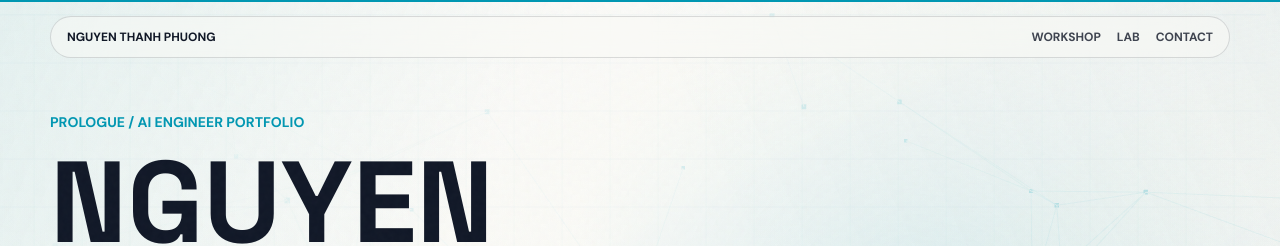
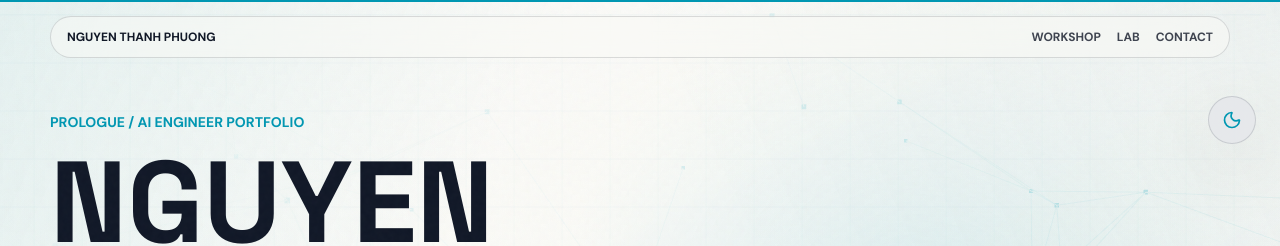
Before and after one commit to char704/Portfolio, a React (Vite) app: page / in a window 1280 px wide. Shown: the top 246 px of the page. Built offline with nearby package versions, Linux system fonts and the light colour scheme.

Commit message:
Add persistent theme toggle

```diff
--- /dev/null
+++ b/src/components/ui/ThemeToggle.jsx
@@ -0,0 +1,41 @@
+import { AnimatePresence, motion } from 'framer-motion';
+import { Moon, Sun } from 'lucide-react';
+import { useTheme } from '../../hooks/useTheme.js';
+
+const iconVariants = {
+  initial: { rotate: -90, scale: 0.55, opacity: 0 },
+  animate: { rotate: 0, scale: 1, opacity: 1 },
+  exit: { rotate: 90, scale: 0.55, opacity: 0 },
+};
+
+export default function ThemeToggle() {
+  const { theme, toggleTheme } = useTheme();
+  const isDark = theme === 'dark';
+  const Icon = isDark ? Sun : Moon;
+
+  return (
+    <motion.button
+      type="button"
+      onClick={toggleTheme}
+      aria-label={isDark ? 'Switch to light theme' : 'Switch to dark theme'}
+      aria-pressed={isDark}
+      className="focus-ring fixed right-4 top-20 z-[75] grid h-12 w-12 place-items-center rounded-full border border-line bg-surface/86 text-accent shadow-card backdrop-blur-xl transition-colors hover:border-accent sm:right-6 sm:top-24"
+      whileHover={{ scale: 1.08 }}
+      whileTap={{ scale: 0.92 }}
+      transition={{ type: 'spring', stiffness: 420, damping: 24 }}
+    >
+      <AnimatePresence mode="wait" initial={false}>
+        <motion.span
+          key={theme}
+          variants={iconVariants}
+          initial="initial"
+          animate="animate"
+          exit="exit"
+          transition={{ duration: 0.28, ease: [0.22, 1, 0.36, 1] }}
+        >
+          <Icon size={20} strokeWidth={2} aria-hidden="true" />
+        </motion.span>
+      </AnimatePresence>
+    </motion.button>
+  );
+}
--- /dev/null
+++ b/src/hooks/useTheme.js
@@ -0,0 +1,53 @@
+import { useEffect, useState } from 'react';
+
+const STORAGE_KEY = 'portfolio-theme';
+const THEMES = {
+  light: 'light',
+  dark: 'dark',
+};
+
+function getStoredTheme() {
+  try {
+    const storedTheme = window.localStorage.getItem(STORAGE_KEY);
+    return storedTheme === THEMES.dark || storedTheme === THEMES.light ? storedTheme : null;
+  } catch {
+    return null;
+  }
+}
+
+function getSystemTheme() {
+  if (window.matchMedia?.('(prefers-color-scheme: dark)').matches) {
+    return THEMES.dark;
+  }
+
+  return THEMES.light;
+}
+
+function getInitialTheme() {
+  if (typeof window === 'undefined') {
+    return THEMES.light;
+  }
+
+  return getStoredTheme() ?? getSystemTheme();
+}
+
+export function useTheme() {
+  const [theme, setTheme] = useState(getInitialTheme);
+
+  useEffect(() => {
+    const root = document.documentElement;
+    root.classList.toggle('dark', theme === THEMES.dark);
+
+    try {
+      window.localStorage.setItem(STORAGE_KEY, theme);
+    } catch {
+      // Storage can be unavailable in private or restricted browser contexts.
+    }
+  }, [theme]);
+
+  const toggleTheme = () => {
+    setTheme((currentTheme) => (currentTheme === THEMES.dark ? THEMES.light : THEMES.dark));
+  };
+
+  return { theme, toggleTheme };
+}
--- a/src/layouts/MainLayout.jsx
+++ b/src/layouts/MainLayout.jsx
@@ -4,6 +4,7 @@ import CommandPalette from '../components/ui/CommandPalette.jsx';
 import CustomCursor from '../components/ui/CustomCursor.jsx';
 import Preloader from '../components/ui/Preloader.jsx';
 import ScrollProgress from '../components/ui/ScrollProgress.jsx';
+import ThemeToggle from '../components/ui/ThemeToggle.jsx';
 import { usePrefersReducedMotion } from '../hooks/usePrefersReducedMotion.js';
 
 export default function MainLayout({ children }) {
@@ -41,6 +42,7 @@ export default function MainLayout({ children }) {
       <div className="noise-layer" aria-hidden="true" />
       <ScrollProgress />
       <CustomCursor />
+      <ThemeToggle />
       <CommandPalette />
       {children}
     </div>
```
